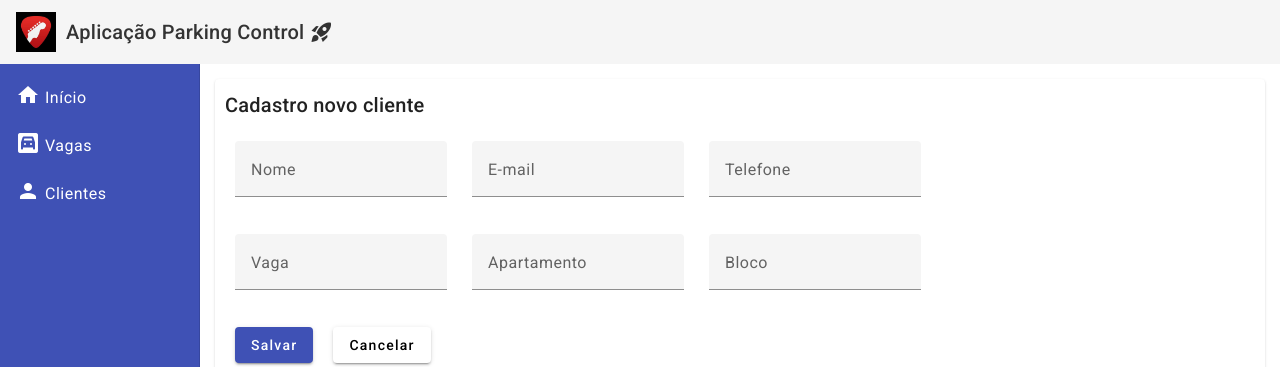
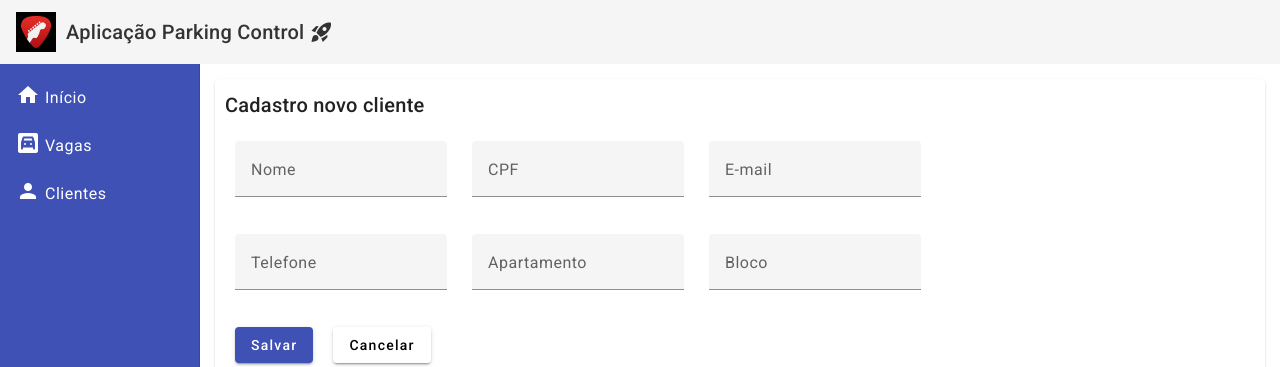
Before and after one commit to miguel-elias/parking-app, an Angular app in the folder web/: page /client/create in a window 1280 px wide. Shown: the top 367 px of the page. Built offline with nearby package versions, Linux system fonts and the light colour scheme.

Commit message:
alteracao para inserir cliente no backend

```diff
--- a/web/src/app/shared/client/client-create/client-create.component.html
+++ b/web/src/app/shared/client/client-create/client-create.component.html
@@ -9,23 +9,30 @@
       </mat-form-field>
 
       <mat-form-field class="grupo-input-cadastro">
+        <mat-label>CPF</mat-label>
+        <input class="input-cadastro" matInput placeholder="12345678900"
+        [(ngModel)]="client.cpf" name="cpf">
+      </mat-form-field>
+
+      <mat-form-field class="grupo-input-cadastro">
         <mat-label>E-mail</mat-label>
         <input class="input-cadastro" matInput placeholder="bill.gates@gmail.com"
         [(ngModel)]="client.email" name="email">
       </mat-form-field>
-
+    </form>
+    <form>
       <mat-form-field class="grupo-input-cadastro">
         <mat-label>Telefone</mat-label>
         <input class="input-cadastro" matInput placeholder="61 3347-2122"
         [(ngModel)]="client.phone" name="phone">
       </mat-form-field>
-   </form>
-   <form>
-      <mat-form-field class="grupo-input-cadastro">
+
+
+      <!-- <mat-form-field class="grupo-input-cadastro">
         <mat-label>Vaga</mat-label>
         <input class="input-cadastro" matInput placeholder="123"
         [(ngModel)]="client.parking" name="parking">
-      </mat-form-field>
+      </mat-form-field> -->
 
       <mat-form-field class="grupo-input-cadastro">
         <mat-label>Apartamento</mat-label>
--- a/web/src/app/shared/client/client-create/client-create.component.ts
+++ b/web/src/app/shared/client/client-create/client-create.component.ts
@@ -12,9 +12,10 @@ export class ClientCreateComponent implements OnInit{
 
   client: Client = {
     name: '',
+    cpf:'',
     email: '',
     phone: '',
-    parking: '',
+    // parking: '',
     apartment: '',
     block: '',
   }
--- a/web/src/app/shared/client/client.model.ts
+++ b/web/src/app/shared/client/client.model.ts
@@ -1,9 +1,10 @@
 export interface Client {
   id?: number
   name: string
+  cpf: string,
   email: string
   phone: string
-  parking: string
+  // parking: string
   apartment: string
   block: string
 }
--- a/web/src/app/shared/client/client.service.ts
+++ b/web/src/app/shared/client/client.service.ts
@@ -9,7 +9,7 @@ import { Client } from './client.model';
 })
 export class ClientService {
 
-  baseUrl = "http://localhost:8080/client"
+  baseUrl = "http://localhost:8080/client-parking"
 
   constructor(private http: HttpClient, private snackBar: MatSnackBar) { }
   showMessage(msg: string): void{
--- a/web/src/app/shared/parking/parking-read/parking-read.component.ts
+++ b/web/src/app/shared/parking/parking-read/parking-read.component.ts
@@ -1,10 +1,23 @@
-import { Component } from '@angular/core';
+import { Component, OnInit } from '@angular/core';
+import { ParkingService } from '../parking.service';
+import { Parking } from '../parking.model';
 
 @Component({
   selector: 'app-parking-read',
   templateUrl: './parking-read.component.html',
   styleUrls: ['./parking-read.component.css']
 })
-export class ParkingReadComponent {
+export class ParkingReadComponent implements OnInit {
+
+  parkings!: Parking[];
+
+  constructor(private parkingService: ParkingService) {}
+
+  ngOnInit(): void {
+    this.parkingService.read().subscribe(parkings => {
+      this.parkings = parkings
+      console.log(parkings)
+    })
+  }
 
 }
--- a/web/src/app/shared/parking/parking.service.ts
+++ b/web/src/app/shared/parking/parking.service.ts
@@ -23,7 +23,8 @@ export class ParkingService {
     return this.http.post<Parking>(this.baseUrl, parking)
   }
 
-  // read(): Observable <Parking[]>
-
+   read(): Observable <Parking[]> {
+    return this.http.get<Parking[]>(this.baseUrl)
+   }
 
 }
```
